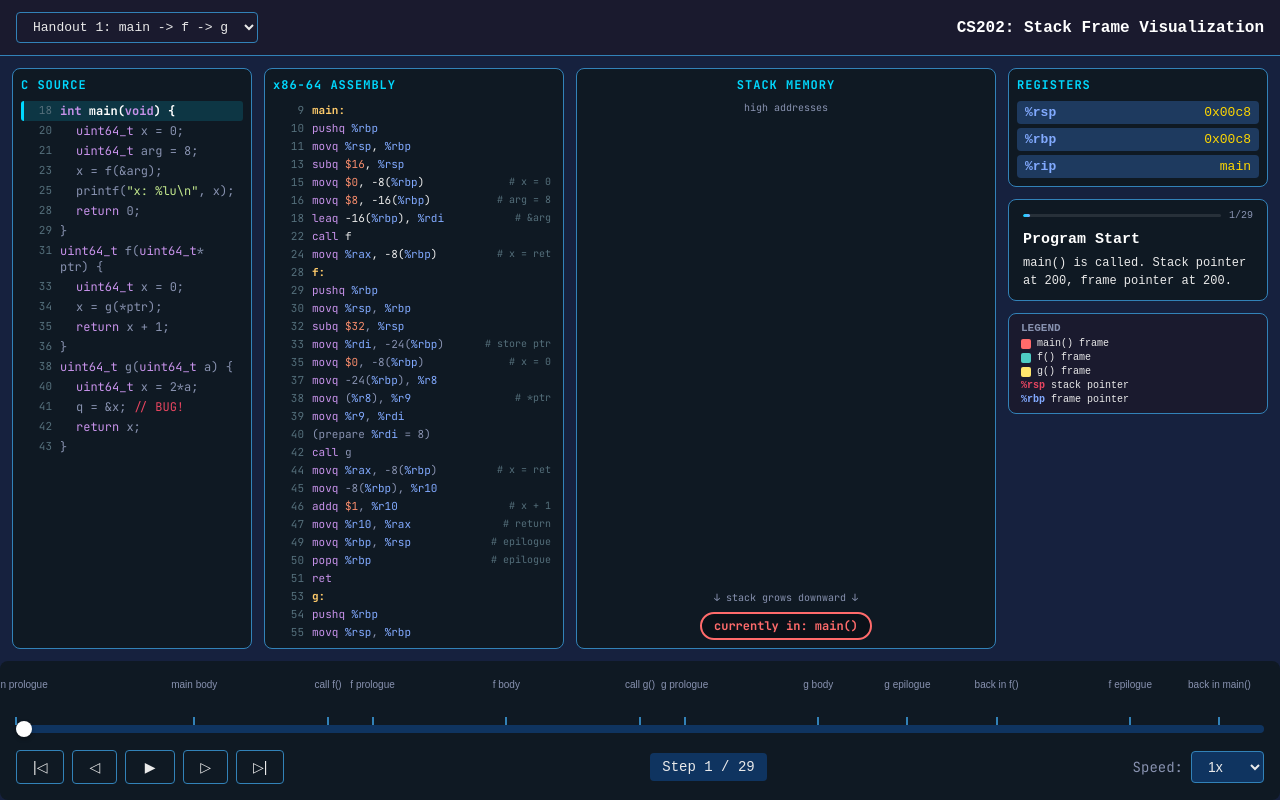
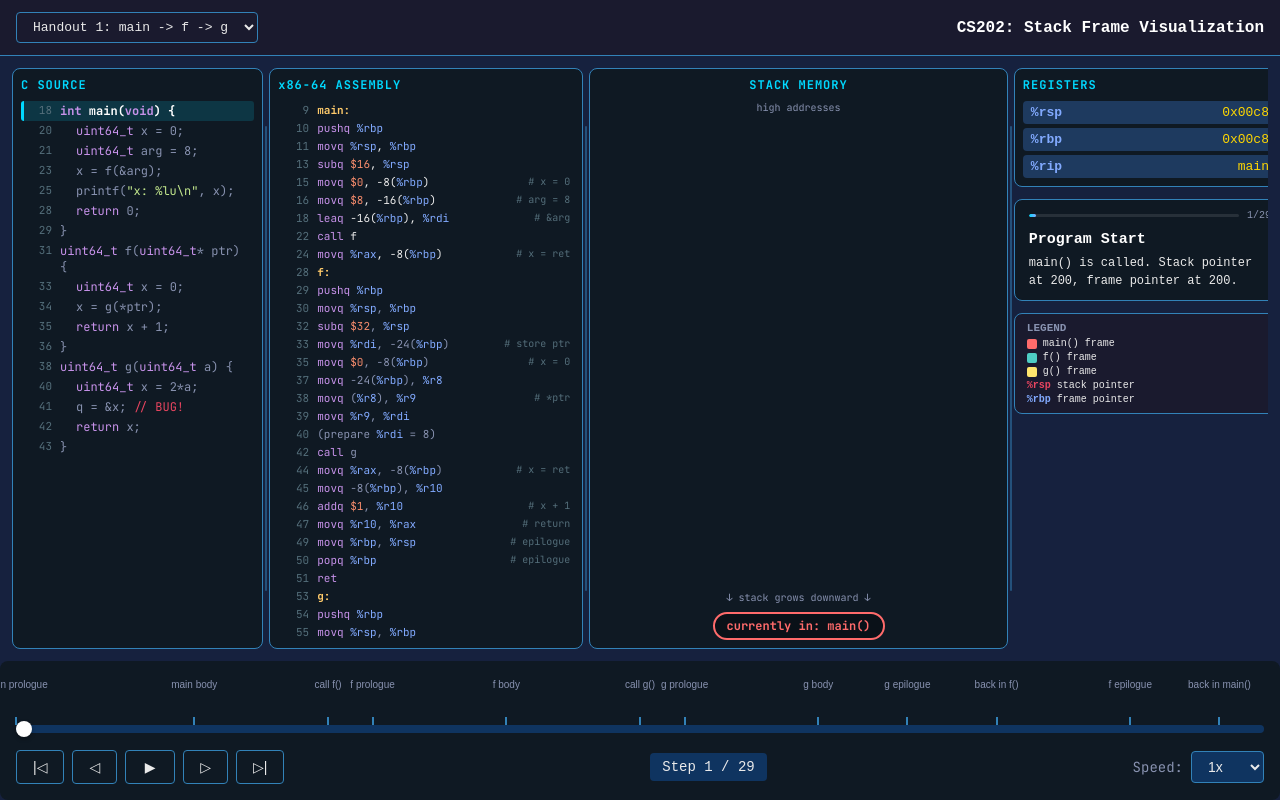
Before and after one commit to Mention25/Stack-Frame-Visualization, a React (Vite) app: page / in a window 1280 px wide. Built offline with nearby package versions, Linux system fonts and the light colour scheme.

Commit message:
feat: add resizable column dividers with localStorage persistence

```diff
--- a/src/App.tsx
+++ b/src/App.tsx
@@ -8,6 +8,7 @@ import { StackView } from "./components/StackView";
 import { RegisterPanel } from "./components/RegisterPanel";
 import { NarrationBox } from "./components/NarrationBox";
 import { TransportBar } from "./components/TransportBar";
+import { ResizableGrid } from "./components/ResizableGrid";
 
 // Legend component showing color coding for functions and pointers
 const Legend: React.FC = () => (
@@ -192,44 +193,30 @@ export const App: React.FC = () => {
         </div>
       </div>
 
-      {/* Main four-column grid */}
-      <div
-        style={{
-          flex: 1,
-          display: "grid",
-          gridTemplateColumns: "240px 300px 1fr 260px",
-          gap: 12,
-          padding: 12,
-          overflow: "hidden",
-        }}
-      >
+      {/* Main four-column resizable grid */}
+      <div style={{ flex: 1, padding: 12, overflow: "hidden", display: "flex" }}>
+        <ResizableGrid storageKey="stack-frame-column-widths">
           {/* Column 1: C Code Panel */}
-        <div style={{ overflow: "hidden" }}>
           <CCodePanel
             cCode={trace.cCode}
             activeLine={step.cCodeLine}
             currentFunction={step.currentFunction}
           />
-        </div>
 
           {/* Column 2: Assembly Panel */}
-        <div style={{ overflow: "hidden" }}>
           <AsmPanel
             asmCode={trace.asmCode}
             activeLine={step.highlightedAsmLine}
             currentFunction={step.currentFunction}
           />
-        </div>
 
           {/* Column 3: Stack View */}
-        <div style={{ overflow: "hidden" }}>
           <StackView
             stack={step.stack}
             rsp={step.registers.rsp}
             rbp={step.registers.rbp}
             currentFunction={step.currentFunction}
           />
-        </div>
 
           {/* Column 4: Registers + Narration + Legend */}
           <div
@@ -237,7 +224,7 @@ export const App: React.FC = () => {
               display: "flex",
               flexDirection: "column",
               gap: 12,
-            overflow: "hidden",
+              height: "100%",
             }}
           >
             <RegisterPanel
@@ -252,6 +239,7 @@ export const App: React.FC = () => {
             />
             <Legend />
           </div>
+        </ResizableGrid>
       </div>
 
       {/* Transport bar fixed at bottom */}
--- /dev/null
+++ b/src/components/ResizableGrid.tsx
@@ -0,0 +1,168 @@
+import React, { useState, useRef, useCallback, useEffect } from "react";
+import { colors } from "../styles/theme";
+
+type Props = {
+  children: React.ReactNode[];
+  minWidth?: number;
+  gap?: number;
+  storageKey?: string;
+};
+
+const DEFAULT_WIDTHS = [240, 300, 400, 260]; // Initial pixel widths
+const MIN_WIDTH = 150;
+
+export const ResizableGrid: React.FC<Props> = ({
+  children,
+  minWidth = MIN_WIDTH,
+  gap = 0,
+  storageKey = "resizable-grid-widths",
+}) => {
+  const containerRef = useRef<HTMLDivElement>(null);
+  const [widths, setWidths] = useState<number[]>(() => {
+    // Try to load from localStorage
+    if (storageKey) {
+      const saved = localStorage.getItem(storageKey);
+      if (saved) {
+        try {
+          const parsed = JSON.parse(saved);
+          if (Array.isArray(parsed) && parsed.length === 4) {
+            return parsed;
+          }
+        } catch {}
+      }
+    }
+    return DEFAULT_WIDTHS;
+  });
+
+  const [dragging, setDragging] = useState<number | null>(null);
+  const [hovered, setHovered] = useState<number | null>(null);
+  const startX = useRef(0);
+  const startWidths = useRef<number[]>([]);
+
+  // Save to localStorage when widths change
+  useEffect(() => {
+    if (storageKey) {
+      localStorage.setItem(storageKey, JSON.stringify(widths));
+    }
+  }, [widths, storageKey]);
+
+  const handleMouseDown = useCallback(
+    (index: number, e: React.MouseEvent) => {
+      e.preventDefault();
+      setDragging(index);
+      startX.current = e.clientX;
+      startWidths.current = [...widths];
+    },
+    [widths]
+  );
+
+  const handleMouseMove = useCallback(
+    (e: MouseEvent) => {
+      if (dragging === null) return;
+
+      const delta = e.clientX - startX.current;
+      const newWidths = [...startWidths.current];
+
+      // Adjust the column to the left of the divider
+      const leftWidth = startWidths.current[dragging] + delta;
+      // Adjust the column to the right of the divider
+      const rightWidth = startWidths.current[dragging + 1] - delta;
+
+      // Enforce minimum widths
+      if (leftWidth >= minWidth && rightWidth >= minWidth) {
+        newWidths[dragging] = leftWidth;
+        newWidths[dragging + 1] = rightWidth;
+        setWidths(newWidths);
+      }
+    },
+    [dragging, minWidth]
+  );
+
+  const handleMouseUp = useCallback(() => {
+    setDragging(null);
+  }, []);
+
+  useEffect(() => {
+    if (dragging !== null) {
+      window.addEventListener("mousemove", handleMouseMove);
+      window.addEventListener("mouseup", handleMouseUp);
+      document.body.style.cursor = "col-resize";
+      document.body.style.userSelect = "none";
+    }
+
+    return () => {
+      window.removeEventListener("mousemove", handleMouseMove);
+      window.removeEventListener("mouseup", handleMouseUp);
+      document.body.style.cursor = "";
+      document.body.style.userSelect = "";
+    };
+  }, [dragging, handleMouseMove, handleMouseUp]);
+
+  // Calculate flex basis as percentages for responsiveness
+  const totalWidth = widths.reduce((a, b) => a + b, 0);
+
+  return (
+    <div
+      ref={containerRef}
+      style={{
+        display: "flex",
+        flex: 1,
+        overflow: "hidden",
+        gap: 0,
+      }}
+    >
+      {React.Children.map(children, (child, index) => (
+        <React.Fragment key={index}>
+          {/* Column */}
+          <div
+            style={{
+              flex: `0 0 ${(widths[index] / totalWidth) * 100}%`,
+              overflow: "hidden",
+              minWidth: minWidth,
+            }}
+          >
+            {child}
+          </div>
+
+          {/* Divider (not after last column) */}
+          {index < children.length - 1 && (
+            <div
+              onMouseDown={(e) => handleMouseDown(index, e)}
+              onMouseEnter={() => setHovered(index)}
+              onMouseLeave={() => setHovered(null)}
+              style={{
+                width: 6,
+                cursor: "col-resize",
+                background:
+                  dragging === index || hovered === index
+                    ? colors.stackHighlight
+                    : "transparent",
+                transition: "background 0.15s ease",
+                flexShrink: 0,
+                position: "relative",
+              }}
+            >
+              {/* Visual indicator line */}
+              <div
+                style={{
+                  position: "absolute",
+                  left: 2,
+                  top: "10%",
+                  bottom: "10%",
+                  width: 2,
+                  borderRadius: 1,
+                  background:
+                    dragging === index || hovered === index
+                      ? colors.stackHighlight
+                      : colors.stackBorder,
+                  opacity: dragging === index || hovered === index ? 1 : 0.5,
+                  transition: "all 0.15s ease",
+                }}
+              />
+            </div>
+          )}
+        </React.Fragment>
+      ))}
+    </div>
+  );
+};
```
Lines whose indentation alone changed are shown as unchanged.
